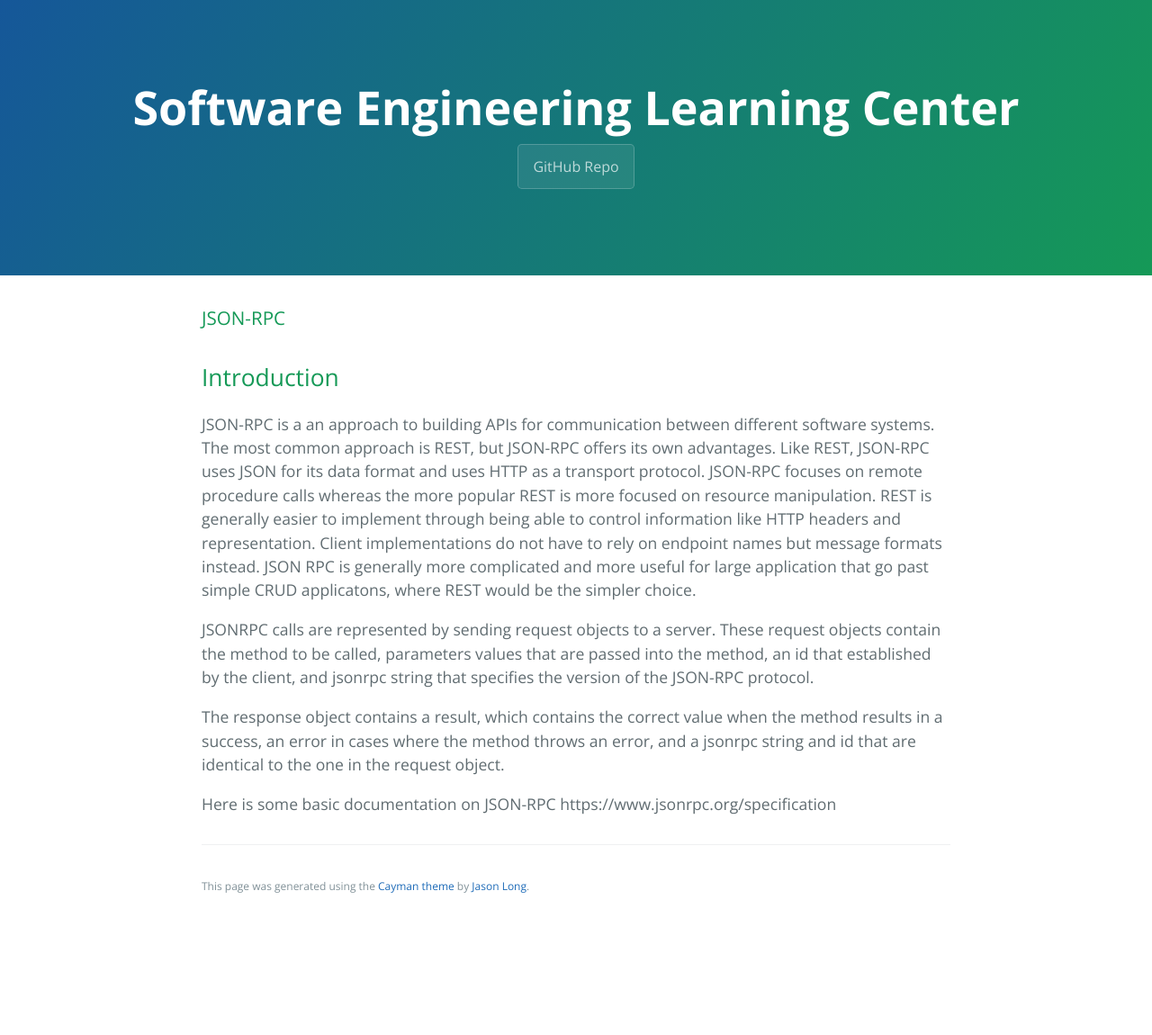
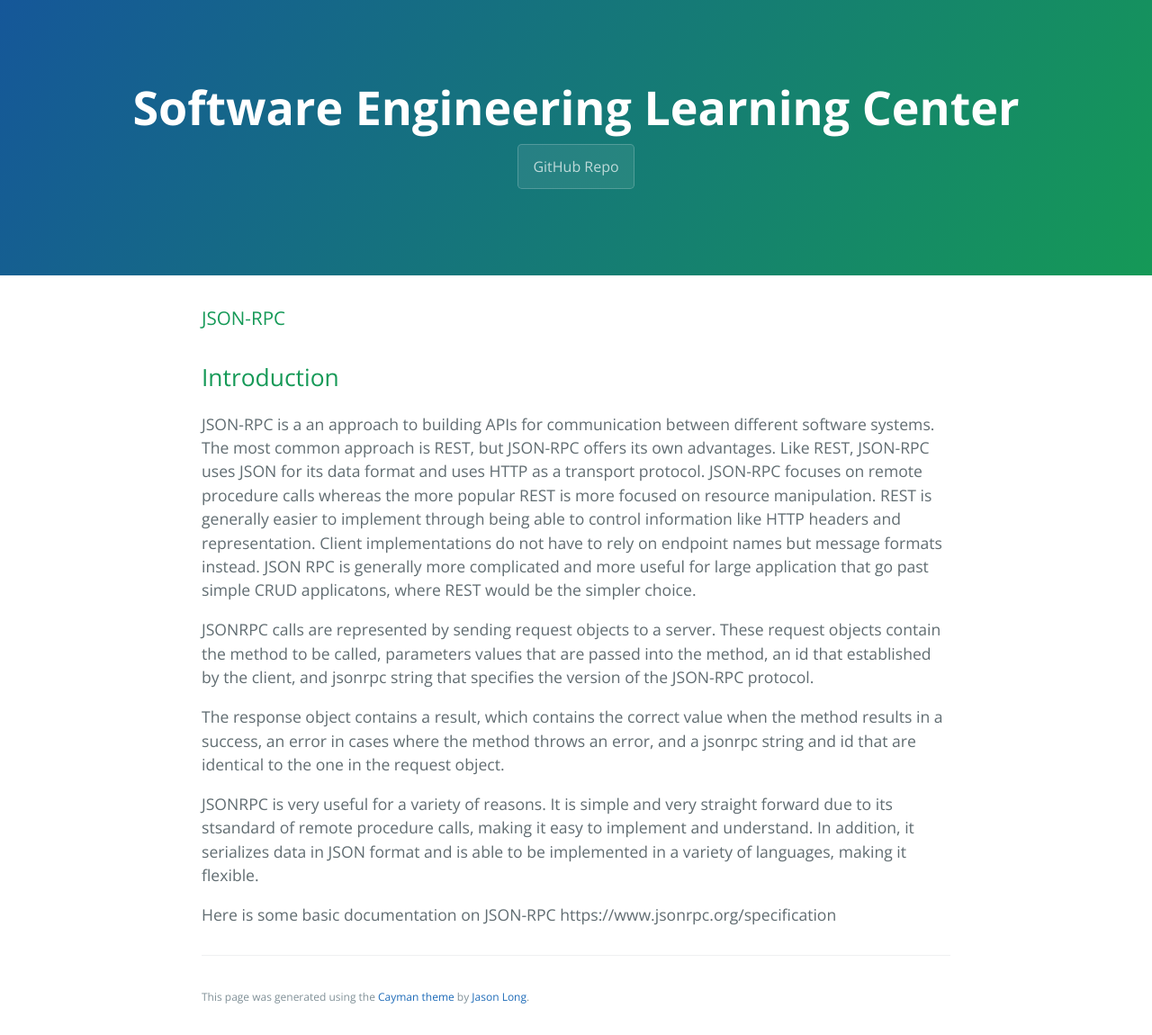
Before and after one commit to learning-software-engineering/learning-software-engineering.github.io, a Jekyll site: the page built from Topics/Tech_Stacks/JSONRPC.md, in a window 1280 px wide. Shown: the whole page at 90% size. Built offline with Jekyll 4.4.1, drawn with Linux system fonts in a browser that asks for light colours; our own code applies the rules of GitHub Pages for plain Markdown files; before the commit the page ends 1027 px from its top, so only the background shows below that.

Commit message:
explaining benefis of jsonrpc

```diff
--- a/Topics/Tech_Stacks/JSONRPC.md
+++ b/Topics/Tech_Stacks/JSONRPC.md
@@ -7,4 +7,6 @@ JSONRPC calls are represented by sending request objects to a server. These requ
 
 The response object contains a result, which contains the correct value when the method results in a success, an error in cases where the method throws an error, and a jsonrpc string and id that are identical to the one in the request object.
 
+JSONRPC is very useful for a variety of reasons. It is simple and very straight forward due to its stsandard of remote procedure calls, making it easy to implement and understand. In addition, it serializes data in JSON format and is able to be implemented in a variety of languages, making it flexible.
+
 Here is some basic documentation on JSON-RPC https://www.jsonrpc.org/specification
```
